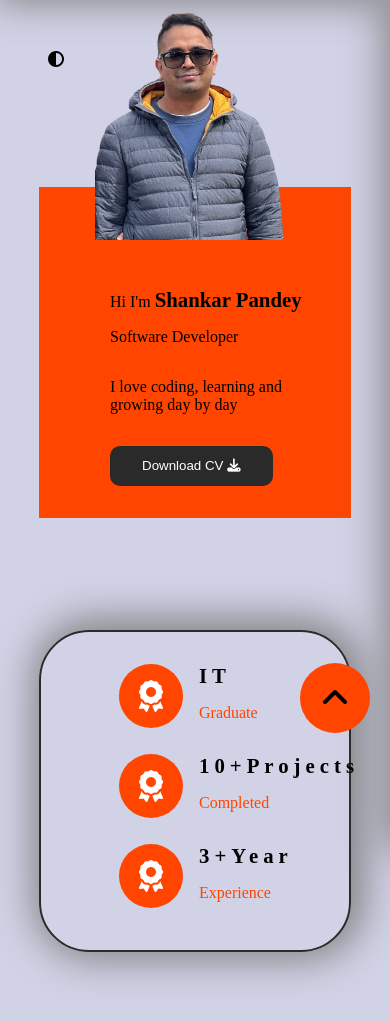
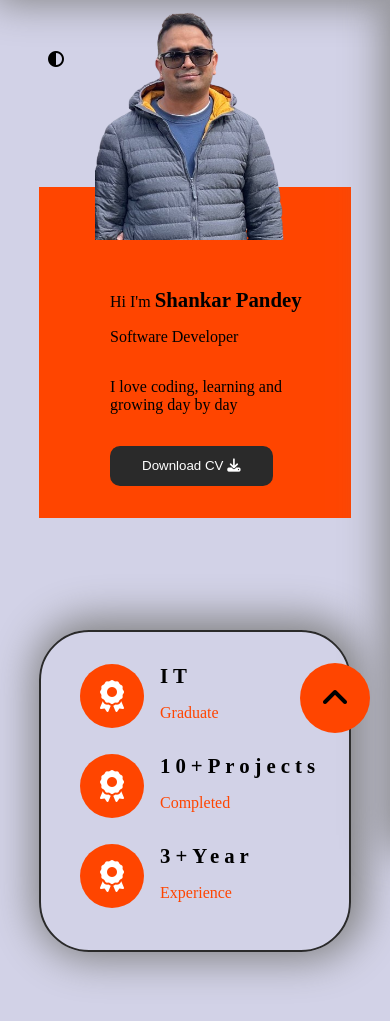
Before and after one commit to shankarpandey7230/FinalPortfolio, a plain HTML site: page index.html in a window 390 px wide. Shown: the part 61-1082 px from the top of the page. Drawn offline with Linux system fonts and the light colour scheme; a web font is replaced by a local one.

Commit message:
reducing the size in the banner section in media query

```diff
--- a/css/style.css
+++ b/css/style.css
@@ -393,7 +393,7 @@ footer .top ul li {
   .banner {
     flex-direction: column;
     align-items: flex-start;
-    padding-left: 20%;
+    padding-left: 10%;
   }
   .info-divider {
     display: none;
```
